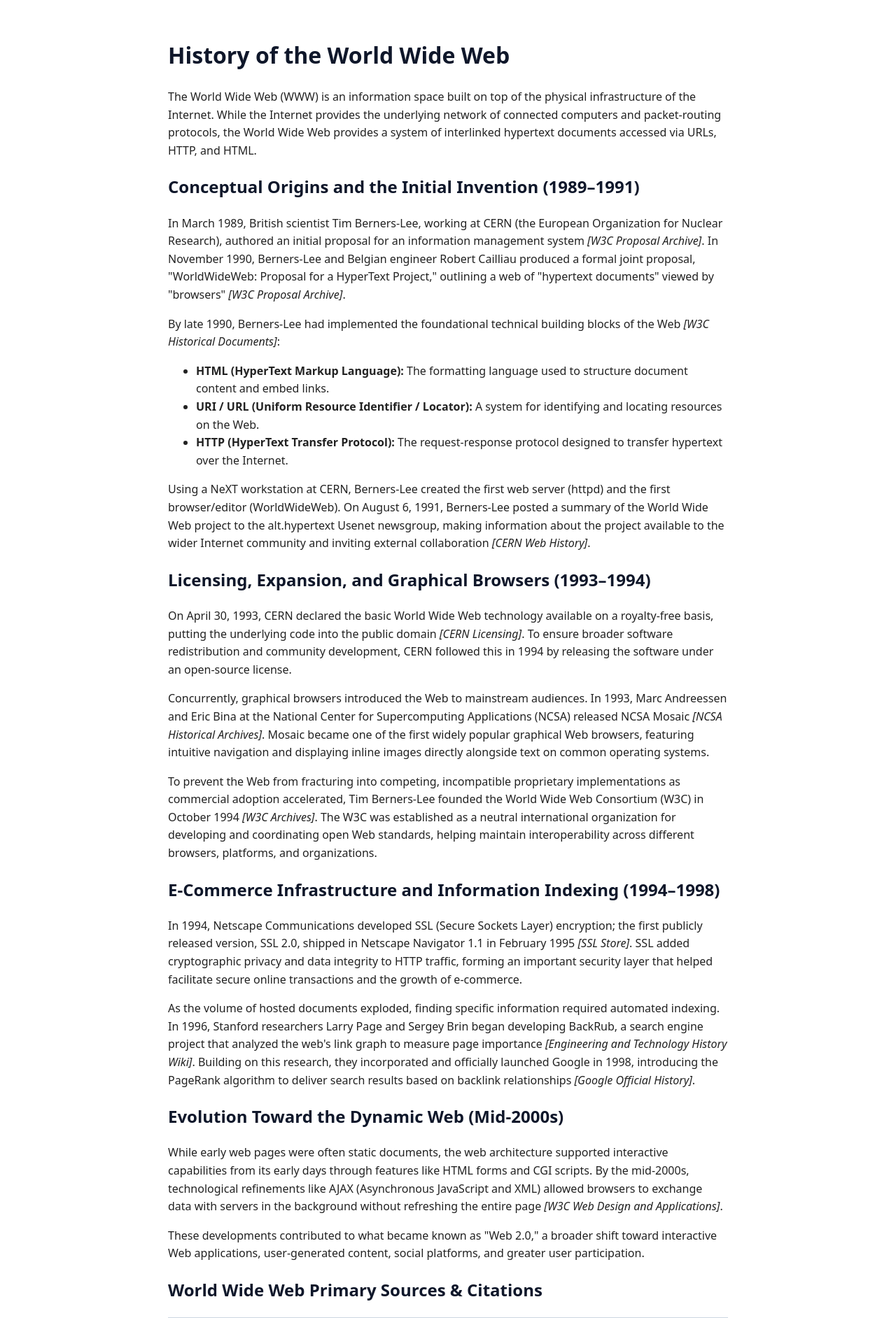
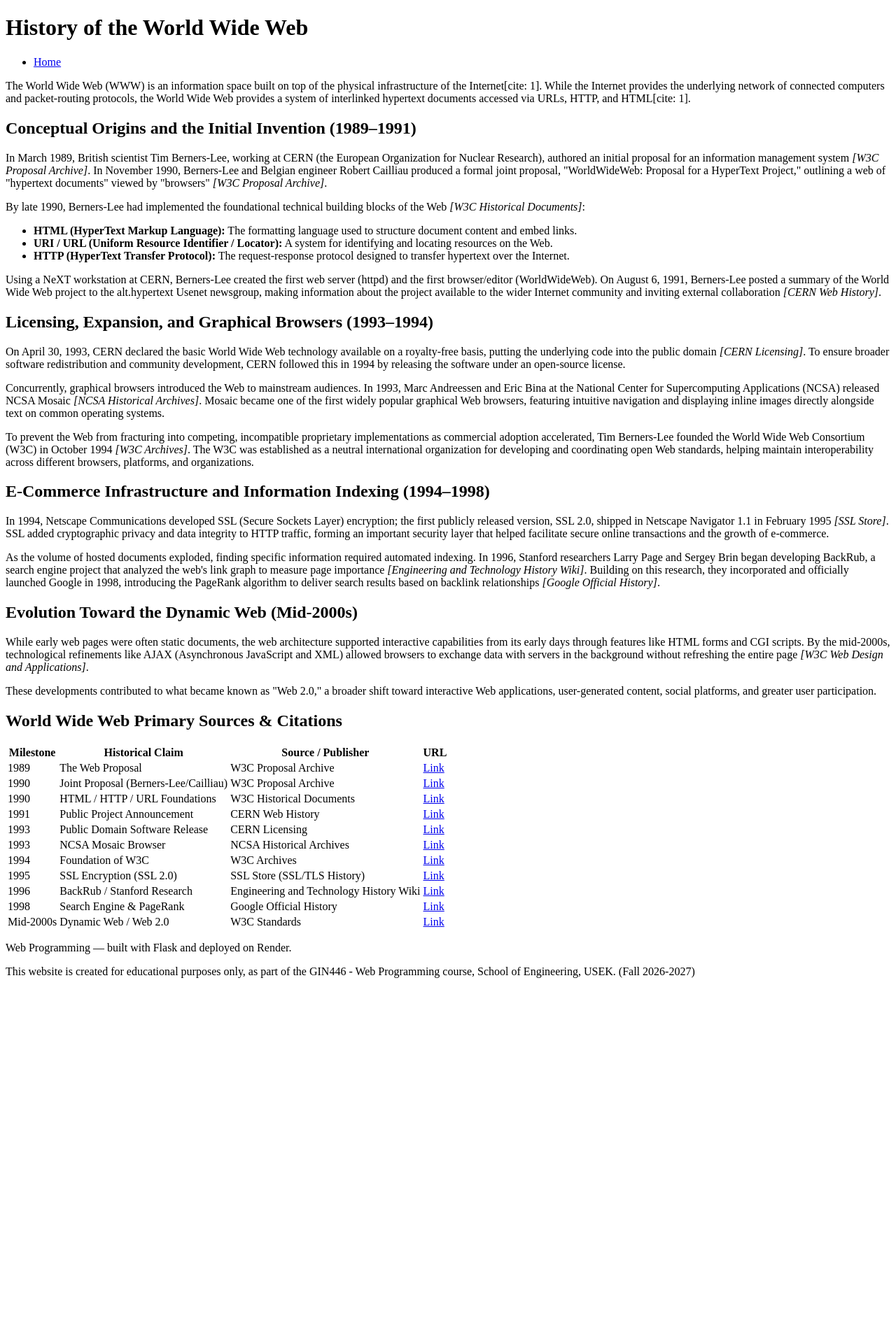
Before and after one commit to rebeccaeid/web-programming-site, a Flask app: page /web-history-ai in a window 1280 px wide. Shown: the top 1884 px of the page at 70% size. After the commit the page ends 1398 px from the top, so only its background shows below. Run offline with Flask 3, Linux system fonts and the light colour scheme.

Commit message:
Part 3: AI-generated history pages

```diff
--- a/templates/web-history-ai.html
+++ b/templates/web-history-ai.html
@@ -4,22 +4,18 @@
     <meta charset="UTF-8">
     <meta name="viewport" content="width=device-width, initial-scale=1.0">
     <title>History of the World Wide Web</title>
-    <style>
-        body { font-family: system-ui, -apple-system, sans-serif; line-height: 1.6; max-width: 800px; margin: 0 auto; padding: 2rem; color: #222; }
-        h1, h2, h3 { color: #0f172a; }
-        table { width: 100%; border-collapse: collapse; margin-top: 1rem; }
-        th, td { border: 1px solid #cbd5e1; padding: 0.75rem; text-align: left; }
-        th { background-color: #f1f5f9; }
-        a { color: #2563eb; }
-        footer { margin-top: 3rem; padding-top: 1rem; border-top: 1px solid #cbd5e1; font-size: 0.9rem; color: #64748b; }
-    </style>
 </head>
 <body>
 
     <header>
-        <h1>History of the World Wide Web</h1>
-        <p>The World Wide Web (WWW) is an information space built on top of the physical infrastructure of the Internet. While the Internet provides the underlying network of connected computers and packet-routing protocols, the World Wide Web provides a system of interlinked hypertext documents accessed via URLs, HTTP, and HTML.</p>
-    </header>
+    <h1>History of the World Wide Web</h1>
+    <nav>
+        <ul>
+            <li><a href="/">Home</a></li>
+        </ul>
+    </nav>
+    <p>The World Wide Web (WWW) is an information space built on top of the physical infrastructure of the Internet[cite: 1]. While the Internet provides the underlying network of connected computers and packet-routing protocols, the World Wide Web provides a system of interlinked hypertext documents accessed via URLs, HTTP, and HTML[cite: 1].</p>
+</header>
 
     <main>
         <section>
```
Also changed, not shown: templates/internet-history-ai.html (+8 -12 lines).
